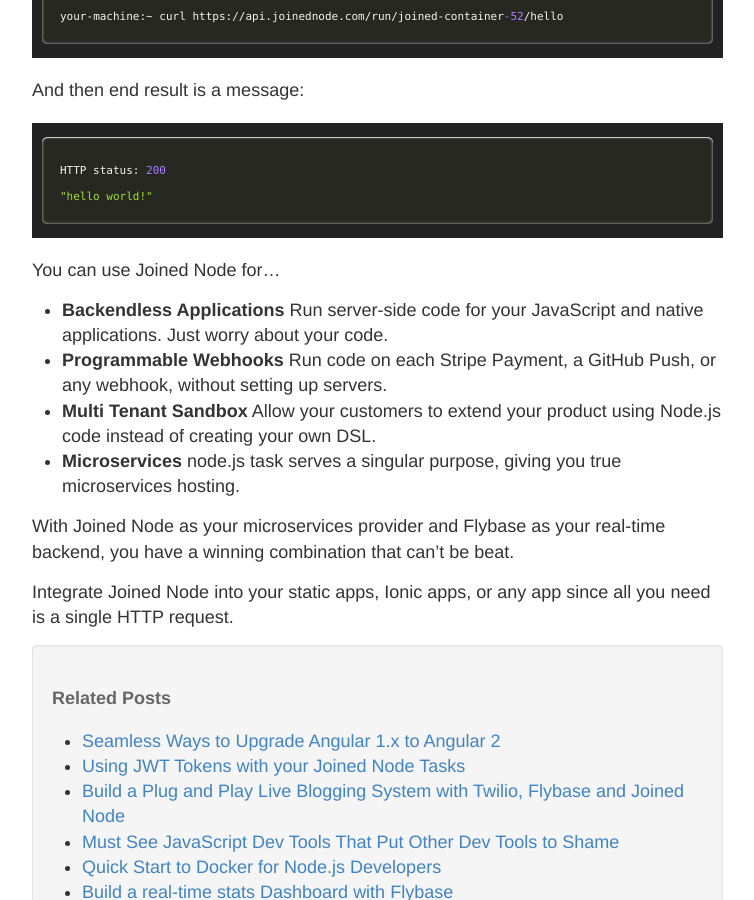
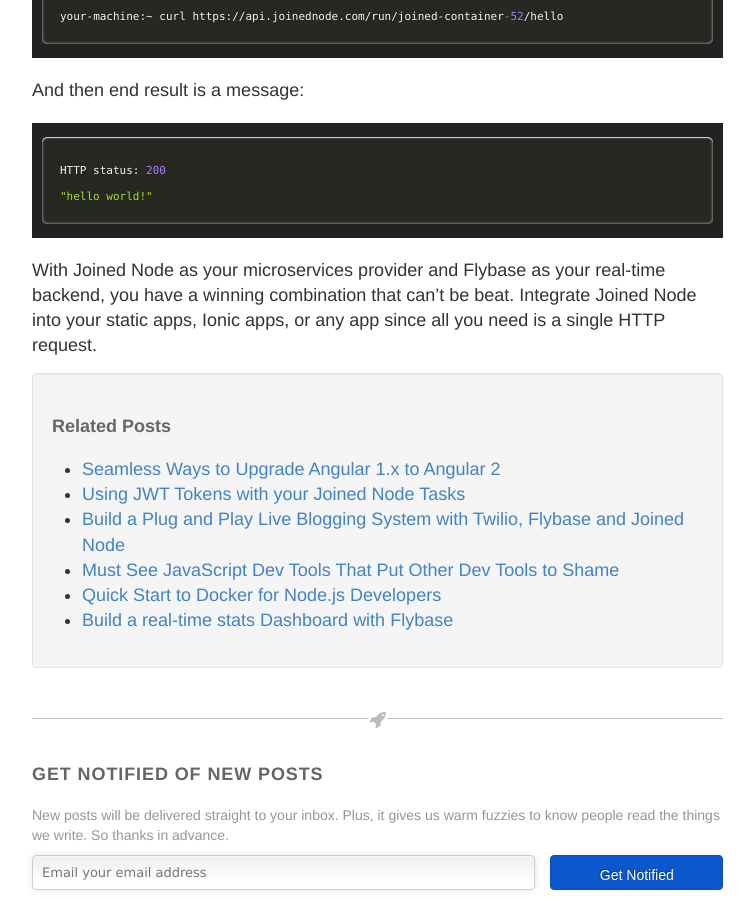
Before and after one commit to flybaseio/flybaseio.github.io, a Jekyll site: the page built from _posts/2015-12-18-meet-joined-node.md, in a window 1280 px wide and 900 px high, scrolled down 2667 px. Shown: the whole window, without its empty margins (248-1002 px from the left). Built offline with Jekyll 4.4.1, drawn with Linux system fonts in a browser that asks for light colours; nearby versions of some CDN libraries; Markdown is read by kramdown in place of the engine named in the settings.

Commit message:
Update 2015-12-18-meet-joined-node.md

````diff
--- a/_posts/2015-12-18-meet-joined-node.md
+++ b/_posts/2015-12-18-meet-joined-node.md
@@ -92,13 +92,5 @@ HTTP status: 200
 "hello world!"
 ```
 
-You can use Joined Node for…
-
-- **Backendless Applications** Run server-side code for your JavaScript and native applications. Just worry about your code.
-- **Programmable Webhooks** Run code on each Stripe Payment, a GitHub Push, or any webhook, without setting up servers.
-- **Multi Tenant Sandbox** Allow your customers to extend your product using Node.js code instead of creating your own DSL.
-- **Microservices** node.js task serves a singular purpose, giving you true microservices hosting.
-
 With Joined Node as your microservices provider and Flybase as your real-time backend, you have a winning combination that can’t be beat.
-
 Integrate Joined Node into your static apps, Ionic apps, or any app since all you need is a single HTTP request.
````
